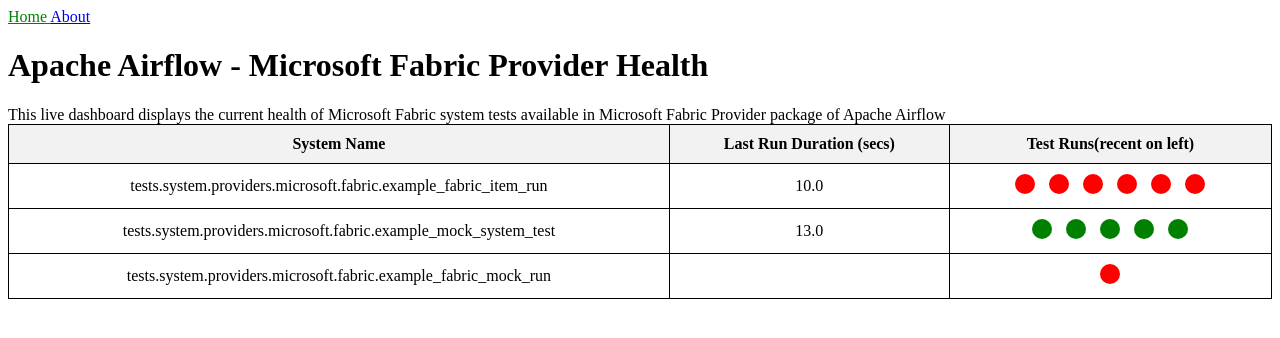
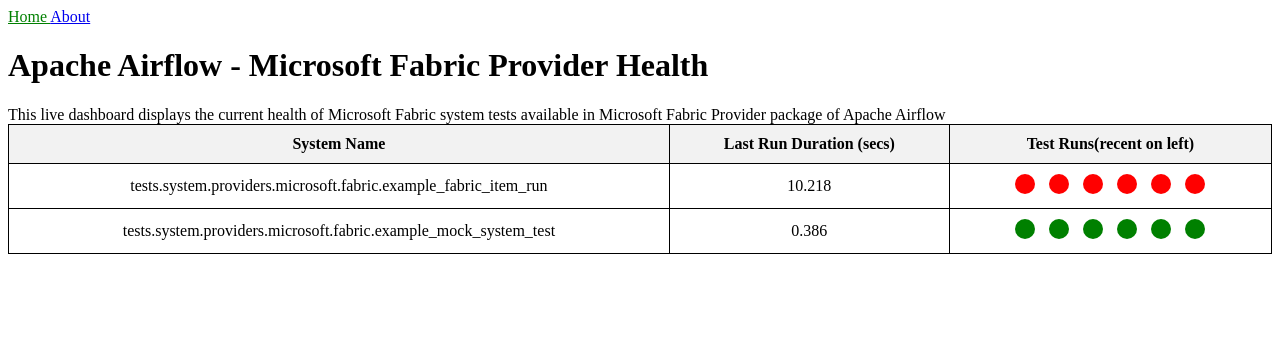
Before and after one commit to arsunda/fabric-airflow-system-dashboard, a Jekyll site: the page built from README.md, in a window 1280 px wide. Shown: the top 338 px of the page. Built offline with Jekyll 4.4.1, drawn with Linux system fonts in a browser that asks for light colours; our own code applies the rules of GitHub Pages for plain Markdown files.

Commit message:
Add test report to dashboard repo

```diff
--- a/_data/report.json
+++ b/_data/report.json
@@ -1,67 +1 @@
-[
-  {
-    "name": "tests.system.providers.microsoft.fabric.example_fabric_item_run",
-    "last_run_duration": 10.0,
-    "last_runs": [
-      {
-        "timestamp": "2024-09-22T10:10:21.059129+00:00",
-        "type": "failure"
-      },
-      {
-        "timestamp": "2024-09-22T10:36:57.955044+00:00",
-        "type": "failure"
-      },
-      {
-        "timestamp": "2024-09-29T20:35:45.786175+00:00",
-        "type": "failure"
-      },
-      {
-        "timestamp": "2024-09-29T21:22:39.604258+00:00",
-        "type": "failure"
-      },
-      {
-        "timestamp": "2024-09-29T22:23:37.710105+00:00",
-        "type": "failure"
-      },
-      {
-        "timestamp": "2024-09-12T10:28:22.783393+00:00",
-        "type": "failure"
-      }
-    ]
-  },
-  {
-    "name": "tests.system.providers.microsoft.fabric.example_mock_system_test",
-    "last_run_duration": 13.0,
-    "last_runs": [
-      {
-        "timestamp": "2024-09-22T10:10:21.059129+00:00",
-        "type": "success"
-      },
-      {
-        "timestamp": "2024-09-22T10:36:57.955044+00:00",
-        "type": "success"
-      },
-      {
-        "timestamp": "2024-09-29T20:35:45.786175+00:00",
-        "type": "success"
-      },
-      {
-        "timestamp": "2024-09-29T21:22:39.604258+00:00",
-        "type": "success"
-      },
-      {
-        "timestamp": "2024-09-29T22:23:37.710105+00:00",
-        "type": "success"
-      }
-    ]
-  },
-  {
-    "name": "tests.system.providers.microsoft.fabric.example_fabric_mock_run",
-    "last_runs": [
-      {
-        "timestamp": "2024-09-12T10:28:22.783393+00:00",
-        "type": "failure"
-      }
-    ]
-  }
-]
+[{"name": "tests.system.providers.microsoft.fabric.example_fabric_item_run", "last_runs": [{"timestamp": "2024-09-22T10:10:21.059129+00:00", "type": "failure"}, {"timestamp": "2024-09-22T10:36:57.955044+00:00", "type": "failure"}, {"timestamp": "2024-09-29T20:35:45.786175+00:00", "type": "failure"}, {"timestamp": "2024-09-29T21:22:39.604258+00:00", "type": "failure"}, {"timestamp": "2024-09-29T22:23:37.710105+00:00", "type": "failure"}, {"timestamp": "2024-09-30T18:27:59.257320+00:00", "type": "failure"}], "last_run_duration": "10.218"}, {"name": "tests.system.providers.microsoft.fabric.example_mock_system_test", "last_runs": [{"timestamp": "2024-09-22T10:10:21.059129+00:00", "type": "success"}, {"timestamp": "2024-09-22T10:36:57.955044+00:00", "type": "success"}, {"timestamp": "2024-09-29T20:35:45.786175+00:00", "type": "success"}, {"timestamp": "2024-09-29T21:22:39.604258+00:00", "type": "success"}, {"timestamp": "2024-09-29T22:23:37.710105+00:00", "type": "success"}, {"timestamp": "2024-09-30T18:27:59.257320+00:00", "type": "success"}], "last_run_duration": "0.386"}]
```
